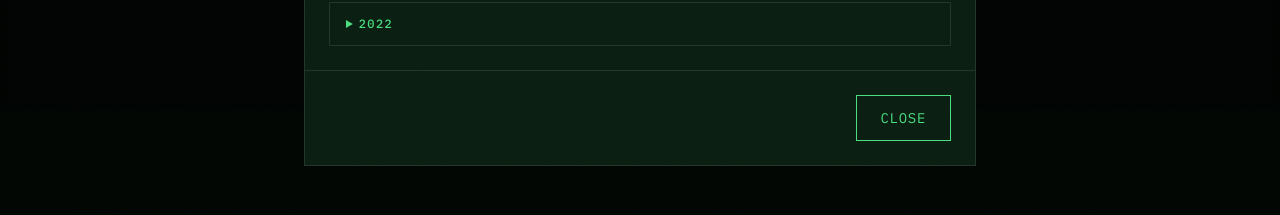
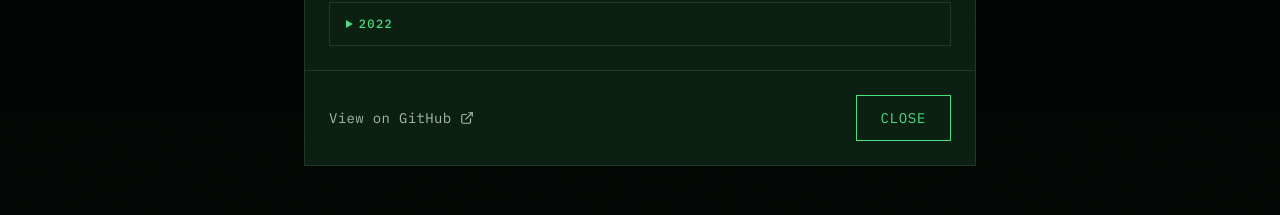
Before and after one commit to LifeDisparity/LifeDisparity.github.io, a React (Vite) app: page / in a window 1280 px wide. Both pictures are taken after a click on the button "Past Projects". Shown: the part 2292-2507 px from the top of the page. Built offline with nearby package versions, Linux system fonts and the light colour scheme.

Commit message:
Add GitHub link button to past projects modal

```diff
--- a/src/sections/ProjectsSection.tsx
+++ b/src/sections/ProjectsSection.tsx
@@ -245,7 +245,16 @@ export default function ProjectsSection() {
               ))}
             </div>
 
-            <div className="p-6 border-t border-white/10 flex justify-end items-center">
+            <div className="p-6 border-t border-white/10 flex justify-between items-center">
+              <a
+                href="https://github.com/BaruchFinancialQuantsEngineers-FQE"
+                target="_blank"
+                rel="noopener noreferrer"
+                className="text-link inline-flex items-center gap-2"
+              >
+                <span>View on GitHub</span>
+                <ExternalLink size={14} />
+              </a>
               <button
                 onClick={() => setIsPastProjectsOpen(false)}
                 className="cta-button"
```
